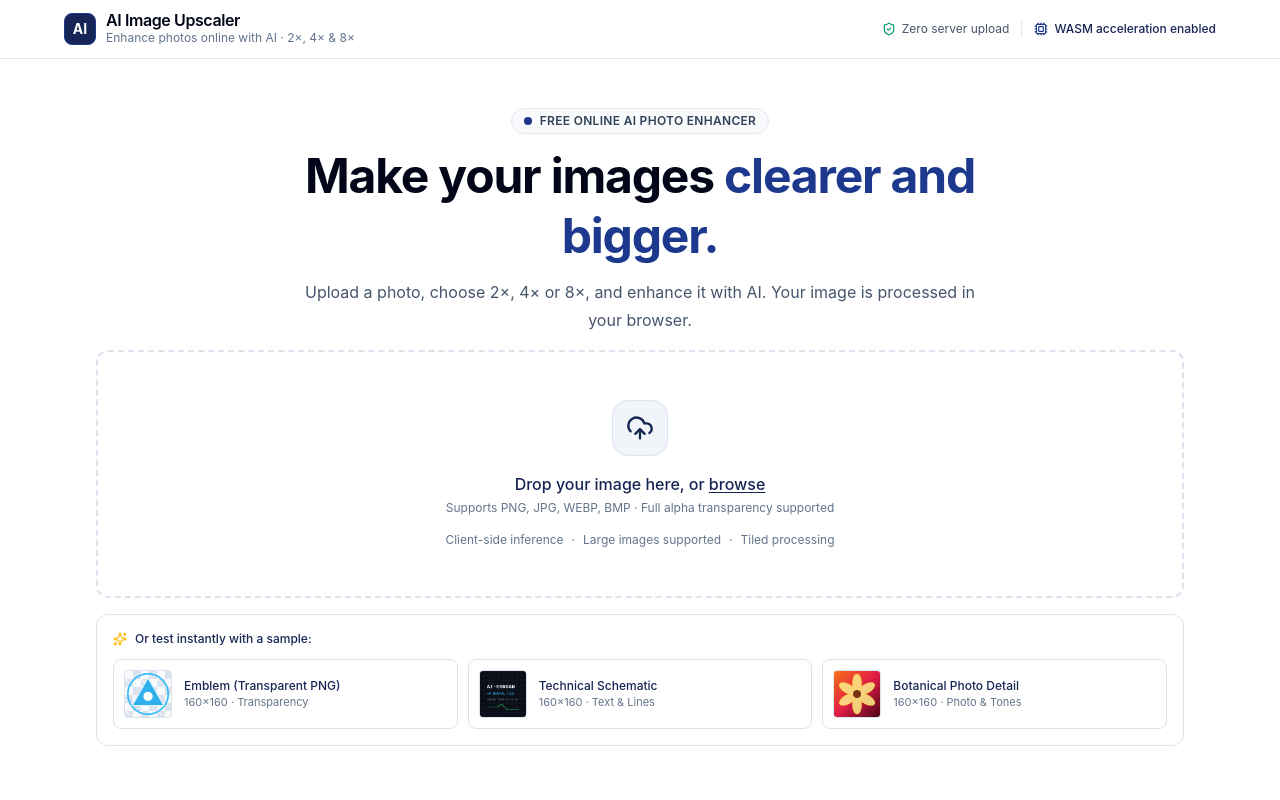
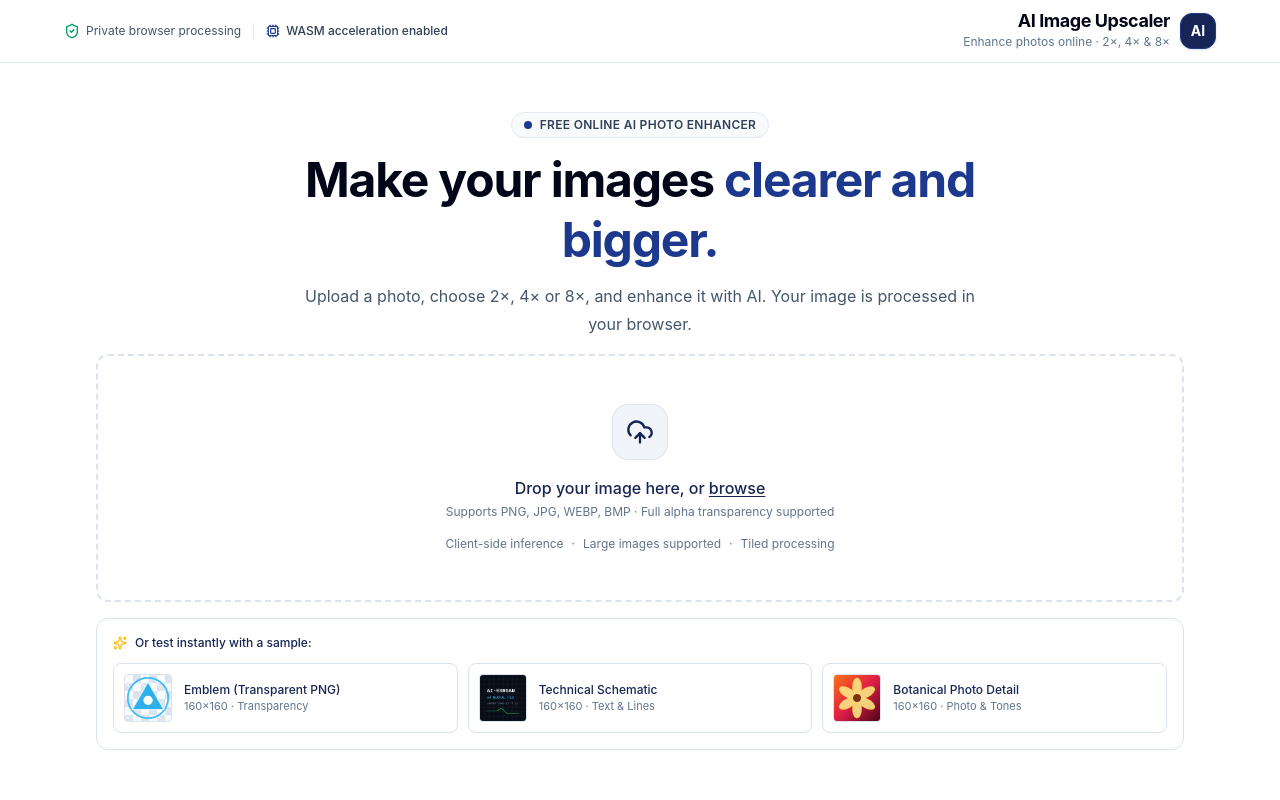
Before and after one commit to graphicsexpert65-png/image-upscaler, a React (Vite) app: page / in a window 1280 px wide. Shown: the top 800 px of the page. Built offline with nearby package versions, Linux system fonts and the light colour scheme; what onnxruntime-web would draw is missing.

Commit message:
Align image upscaler branding to the right

```diff
--- a/src/components/Header.tsx
+++ b/src/components/Header.tsx
@@ -1,9 +1,7 @@
-
 /**
  * @license
  * SPDX-License-Identifier: Apache-2.0
  */
-
 import React from 'react';
 import { Cpu, Zap, ShieldCheck } from 'lucide-react';
 import { DeviceCapabilities } from '../lib/device';
@@ -16,44 +14,38 @@ export const Header: React.FC<HeaderProps> = ({ device }) => {
   return (
     <header className="border-b border-slate-200 bg-white/95 backdrop-blur px-4 py-3 sticky top-0 z-30">
       <div className="max-w-6xl mx-auto flex items-center justify-between gap-4">
-        <div className="flex items-center gap-2.5">
-          <div className="w-8 h-8 rounded-lg bg-blue-950 border border-blue-900 flex items-center justify-center text-white font-bold text-sm">
-            AI
-          </div>
-          <div>
-            <h1 className="text-base font-semibold text-slate-950 tracking-tight leading-none">
-              AI Image Upscaler
-            </h1>
-            <p className="text-xs text-slate-500 mt-0.5">
-              Enhance photos online with AI · 2×, 4× &amp; 8×
-            </p>
-          </div>
-        </div>
-
         <div className="flex items-center gap-3 text-xs">
           <div className="hidden sm:flex items-center gap-1.5 text-slate-600">
-            <ShieldCheck className="w-3.5 h-3.5 text-emerald-600" />
-            <span>Zero server upload</span>
+            <ShieldCheck className="w-4 h-4 text-emerald-600" />
+            <span>Private browser processing</span>
           </div>
-
           <div className="h-4 w-px bg-slate-200 hidden sm:block" />
-
           <div className="flex items-center gap-1.5 text-slate-700">
             {device?.hasWebGPU ? (
               <>
-                <Zap className="w-3.5 h-3.5 text-blue-900 fill-amber-400/20" />
-                <span className="font-medium text-blue-950">
-                  GPU acceleration enabled
-                </span>
+                <Zap className="w-3.5 h-3.5 text-blue-900" />
+                <span className="font-medium text-blue-950">GPU acceleration enabled</span>
               </>
             ) : (
               <>
                 <Cpu className="w-3.5 h-3.5 text-blue-900" />
-                <span className="font-medium text-zinc-300">
-                  WASM acceleration enabled
-                </span>
+                <span className="font-medium text-slate-700">WASM acceleration enabled</span>
               </>
             )}
+          </div>
+        </div>
+
+        <div className="flex items-center gap-2.5 ml-auto text-right">
+          <div>
+            <h1 className="text-base sm:text-lg font-bold text-slate-950 tracking-tight leading-none">
+              AI Image Upscaler
+            </h1>
+            <p className="text-xs text-slate-500 mt-1">
+              Enhance photos online · 2×, 4× &amp; 8×
+            </p>
+          </div>
+          <div className="w-9 h-9 rounded-xl bg-blue-950 border border-blue-900 flex items-center justify-center text-white font-bold text-sm shadow-sm">
+            AI
           </div>
         </div>
       </div>
```
